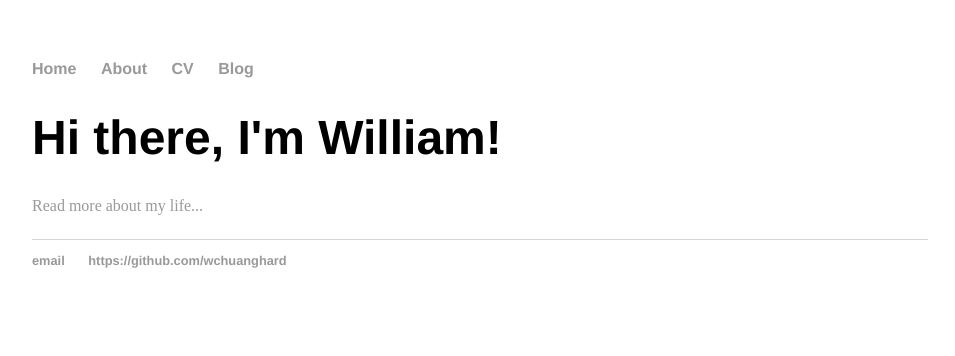
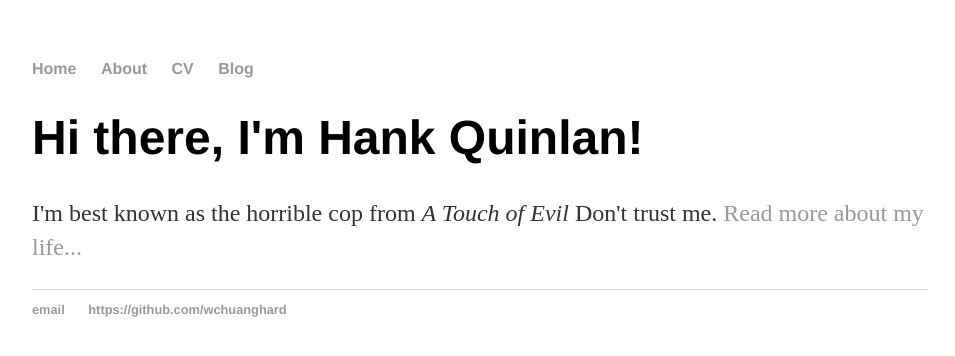
Before and after one commit to williamchuang/williamchuang.github.io, a Jekyll site: the page built from index.html, in a window 1280 px wide. Shown: the top 356 px of the page, without its empty margins (160-1115 px from the left). Built offline with Jekyll 4.4.1, drawn with Linux system fonts in a browser that asks for light colours.

Commit message:
Update index.html

```diff
--- a/index.html
+++ b/index.html
@@ -1,30 +1,8 @@
-<!DOCTYPE html>
-<html>
-	<head>
-		<title>William Chuang, Horrible Cop</title>
-		<!-- link to main stylesheet -->
-		<link rel="stylesheet" type="text/css" href="/css/main.css">
-	</head>
-	<body>
-		<nav>
-    		<ul>
-        		<li><a href="/">Home</a></li>
-	        	<li><a href="/about">About</a></li>
-        		<li><a href="/cv">CV</a></li>
-        		<li><a href="/blog">Blog</a></li>
-    		</ul>
-		</nav>
-		<div class="container">
-    		<div class="blurb">
-        		<h1>Hi there, I'm William!</h1>
-			 <a href="/about">Read more about my life...</a></p>
-    		</div><!-- /.blurb -->
-		</div><!-- /.container -->
-		<footer>
-    		<ul>
-        		<li><a href="mailto:wchuang@g.harvard.edu">email</a></li>
-        		<li><a href="https://github.com/wchuanghard">https://github.com/wchuanghard</a></li>
-			</ul>
-		</footer>
-	</body>
-</html>
+---
+layout: default
+title: Hank Quinlan, Horrible Cop
+---
+<div class="blurb">
+	<h1>Hi there, I'm Hank Quinlan!</h1>
+	<p>I'm best known as the horrible cop from <em>A Touch of Evil</em> Don't trust me. <a href="/about">Read more about my life...</a></p>
+</div><!-- /.blurb -->
```
